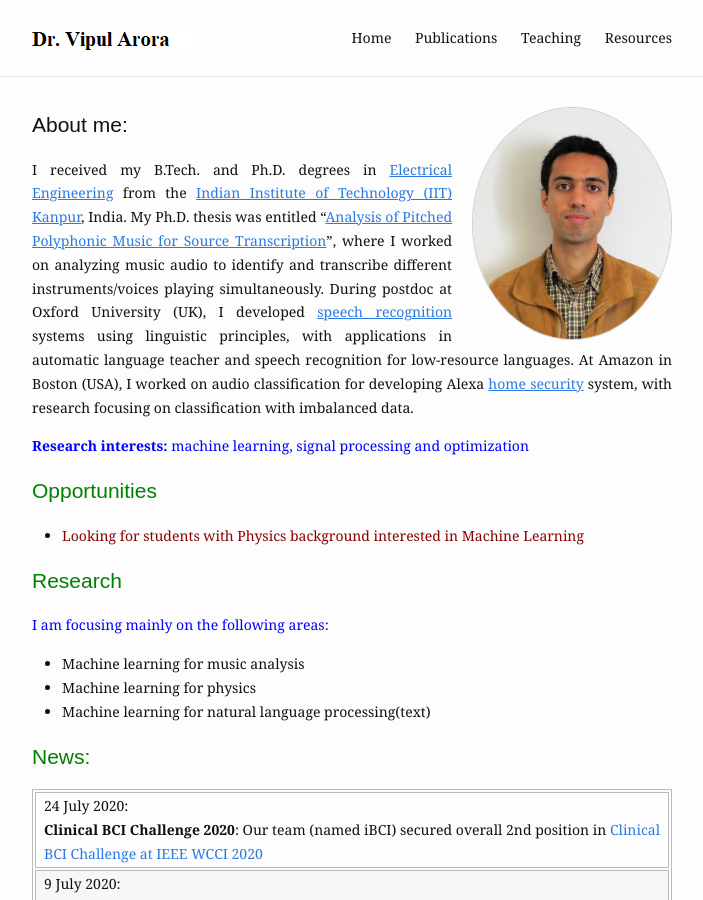
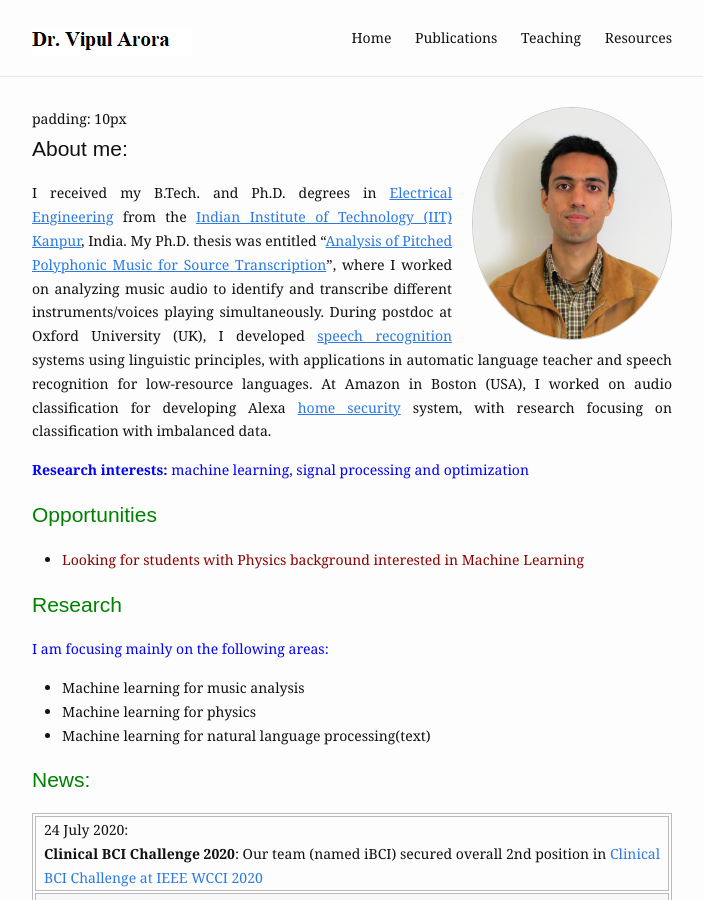
Before and after one commit to vipular/vipular.github.io, a Jekyll site: the page built from index.md, in a window 1280 px wide and 900 px high. Shown: the whole window, without its empty margins (288-991 px from the left). Built offline with Jekyll 4.4.1, drawn with Linux system fonts in a browser that asks for light colours.

Commit message:
Update home.html

```diff
--- a/_layouts/home.html
+++ b/_layouts/home.html
@@ -13,7 +13,7 @@
             alt="{{ page.profile_picture.alt }}"
             class="profilepic"
           />
-
+          padding: 10px
           {{ content }}
         </div>
       </div>
```
